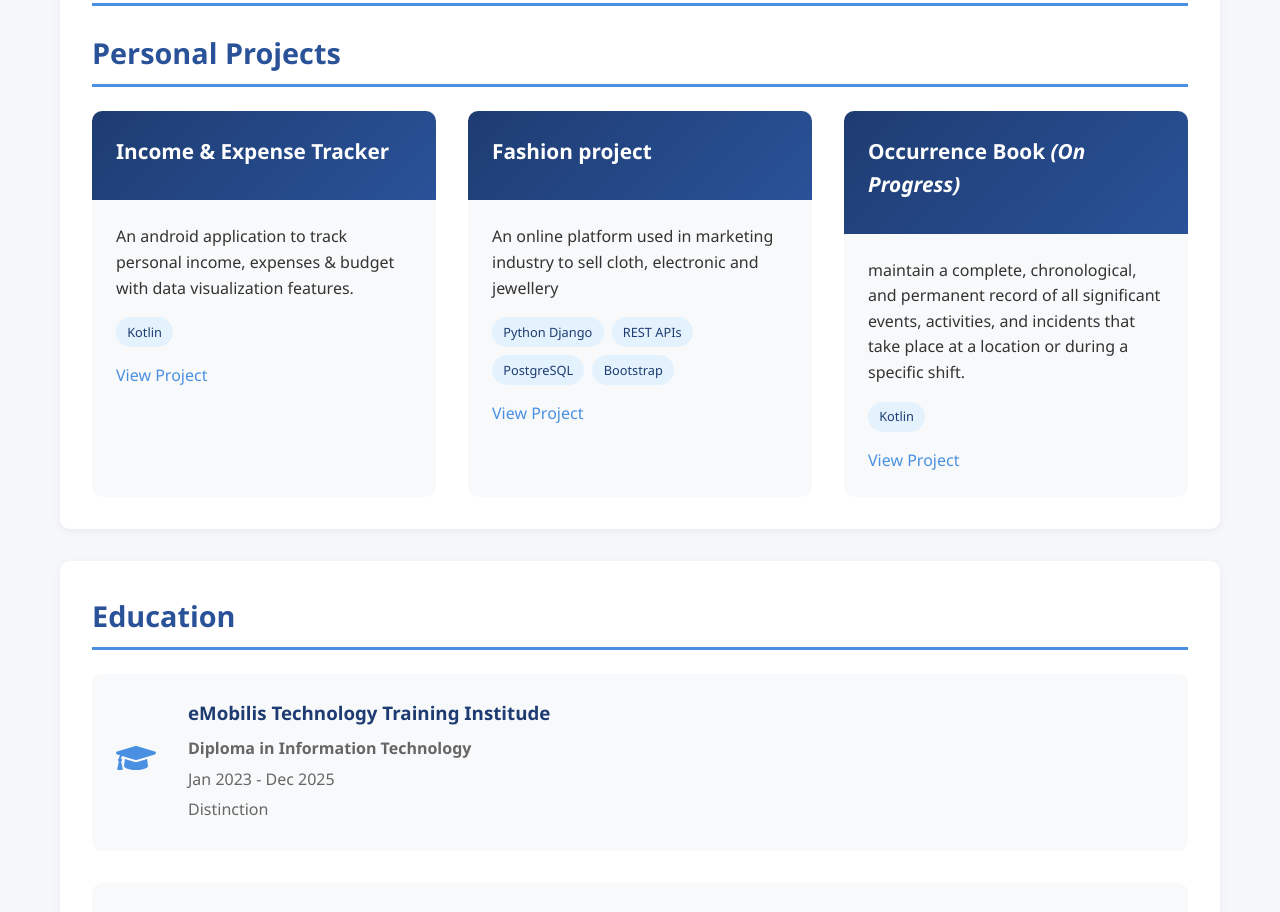
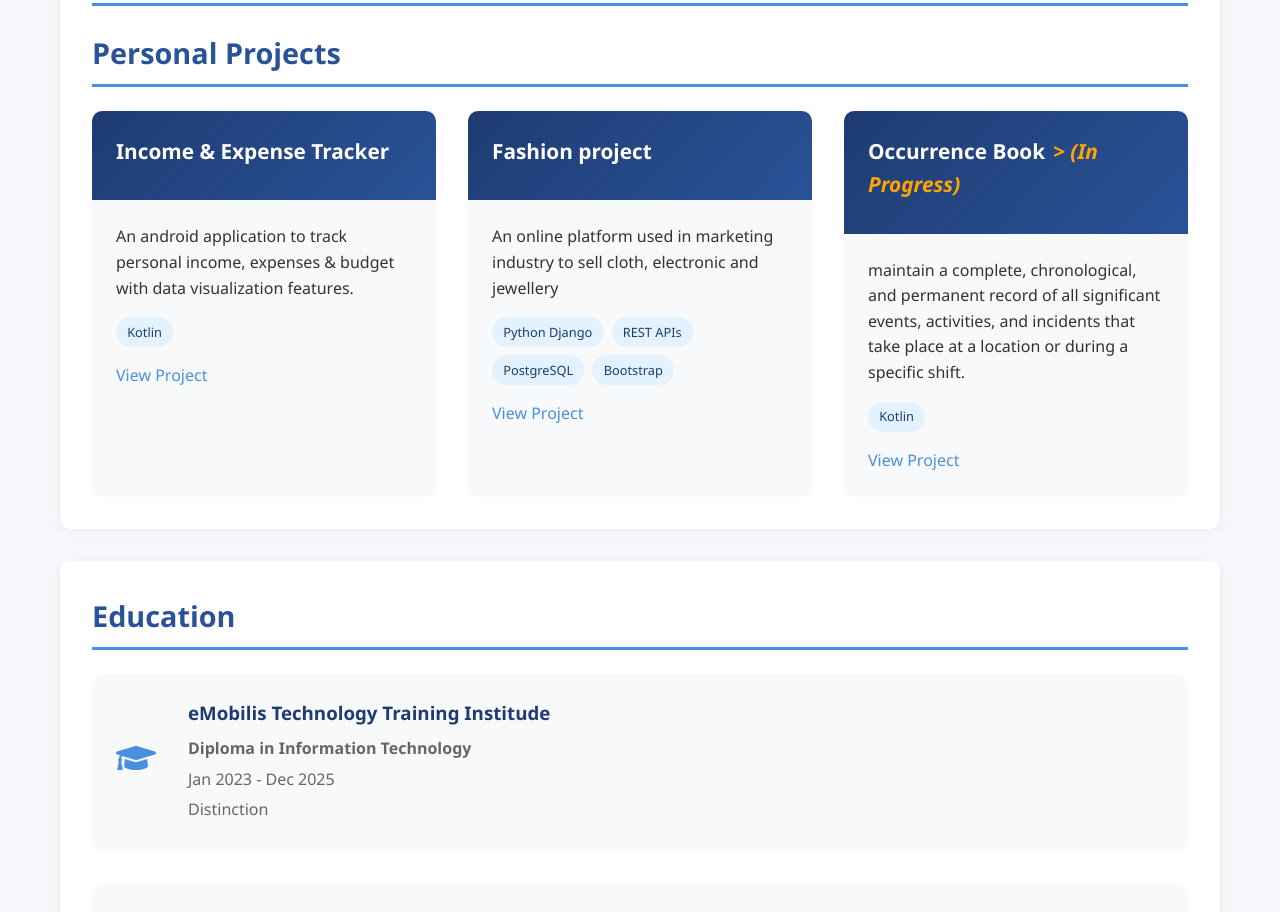
Before and after one commit to Alphonce08/portfolio, a React (Create React App) app: page / in a window 1280 px wide. Shown: the part 2200-3112 px from the top of the page. Built offline with nearby package versions, Linux system fonts and the light colour scheme.

Commit message:
...Update...

```diff
--- a/src/components/Projects.js
+++ b/src/components/Projects.js
@@ -24,7 +24,7 @@ const Projects = () => {
             name: 'Occurrence Book',
             description: 'maintain a complete, chronological, and permanent record of all significant events, activities, and incidents that take place at a location or during a specific shift.',
             technologies: ['Kotlin',],
-            status: 'On Progress',
+            status: 'In Progress',
             link:'#'
         }
     ];
@@ -57,8 +57,11 @@ const Projects = () => {
 
         <h3>
           {project.name}
-          {project.status && <em> ({project.status})</em>}
+          {project.status && <em style={{ color: 'orange', marginLeft: '8px' }}>> ({project.status})</em>}
         </h3>
+
+
+
 
             </div>
             <div className="project-body">
```
